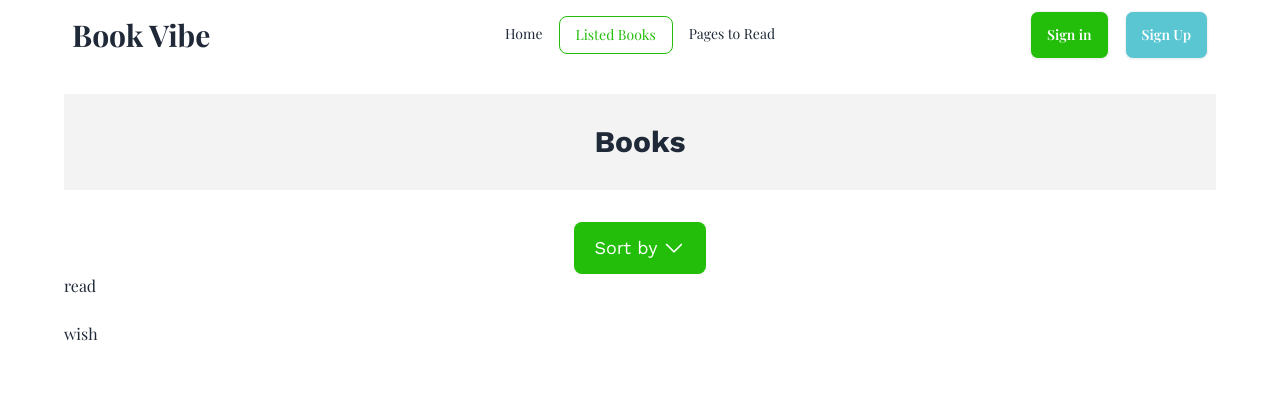
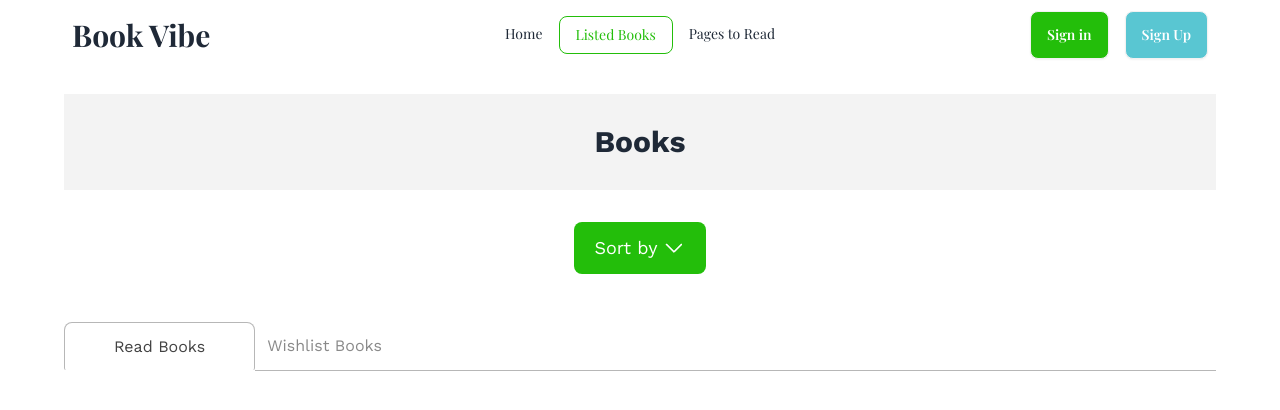
Before and after one commit to sajjadhussains/review-of-books, a React (Vite) app: page /listed-books in a window 1280 px wide. Shown: the top 410 px of the page. Built offline with nearby package versions, Linux system fonts and the light colour scheme; a web font is replaced by a local one.

Commit message:
toggle button done

```diff
--- a/src/components/ListedBooks/ListedBooks.jsx
+++ b/src/components/ListedBooks/ListedBooks.jsx
@@ -5,6 +5,8 @@ import {
   getStoredReadList,
   getStoredWishList,
 } from "../../utilities/localStorage";
+import ReadBtn from "../ReadBtn/ReadBtn";
+import WishBtn from "../WishBtn/WishBtn";
 
 const ListedBooks = () => {
   const [books, setBooks] = useState([]);
@@ -50,15 +52,40 @@ const ListedBooks = () => {
           Sort by <img src={filter_icon} alt="" />
         </button>
       </div>
-      <div>
-        {datas.map((data, idx) => (
-          <li key={idx}>{data.bookName}</li>
-        ))}
-        <button onClick={handleReadList}>read</button>
-        <br />
-        <br />
-        <button onClick={handleWishList}>wish</button>
-      </div>
+      {isTrue ? (
+        <div className="flex items-center font-work-sans h-12 mt-12">
+          <button
+            onClick={handleReadList}
+            className="px-3 py-3 rounded-t-lg rounded-b-sm border-t border-l border-r border-t-[#1313134d] border-l-[#1313134d] border-r-[#1313134d] w-[14rem] h-full text-[#131313cc]"
+          >
+            Read Books
+          </button>
+          <div className="border-b border-b-[#1313134d] w-full">
+            <button
+              className="px-3 py-3 text-[#13131380]"
+              onClick={handleWishList}
+            >
+              Wishlist Books
+            </button>
+          </div>
+        </div>
+      ) : (
+        <div className="flex items-center font-work-sans h-12 mt-12">
+          <button
+            onClick={handleReadList}
+            className="px-3 py-3 rounded-t-lg w-[14rem] border-b border-b-[#1313134d] text-[#13131380]"
+          >
+            read Books
+          </button>
+          <button
+            className="px-3 py-3 text-[#131313cc] rounded-t-lg border-t border-l border-r border-t-[#1313134d] border-l-[#1313134d] border-r-[#1313134d] w-[14rem]"
+            onClick={handleWishList}
+          >
+            Wishlist Books
+          </button>
+          <div className="w-full h-full border-b border-b-[#1313134d]"></div>
+        </div>
+      )}
     </div>
   );
 };
--- /dev/null
+++ b/src/components/ReadBtn/ReadBtn.jsx
@@ -0,0 +1,21 @@
+import React from "react";
+
+const ReadBtn = ({ handleReadList, handleWishList }) => {
+  return (
+    <div className="flex items-center font-work-sans">
+      <button
+        onClick={handleReadList}
+        className="px-3 py-4 rounded-t-lg rounded-b-sm border-t border-l border-r w-[8.563rem]"
+      >
+        read Books
+      </button>
+      <div className="border-b w-full">
+        <button className="px-3 py-4 text-[#13131380]" onClick={handleWishList}>
+          Wishlist Books
+        </button>
+      </div>
+    </div>
+  );
+};
+
+export default ReadBtn;
--- /dev/null
+++ b/src/components/WishBtn/WishBtn.jsx
@@ -0,0 +1,11 @@
+import React from "react";
+
+const WishBtn = () => {
+  return (
+    <div>
+      <h1>bangladesh</h1>
+    </div>
+  );
+};
+
+export default WishBtn;
```
